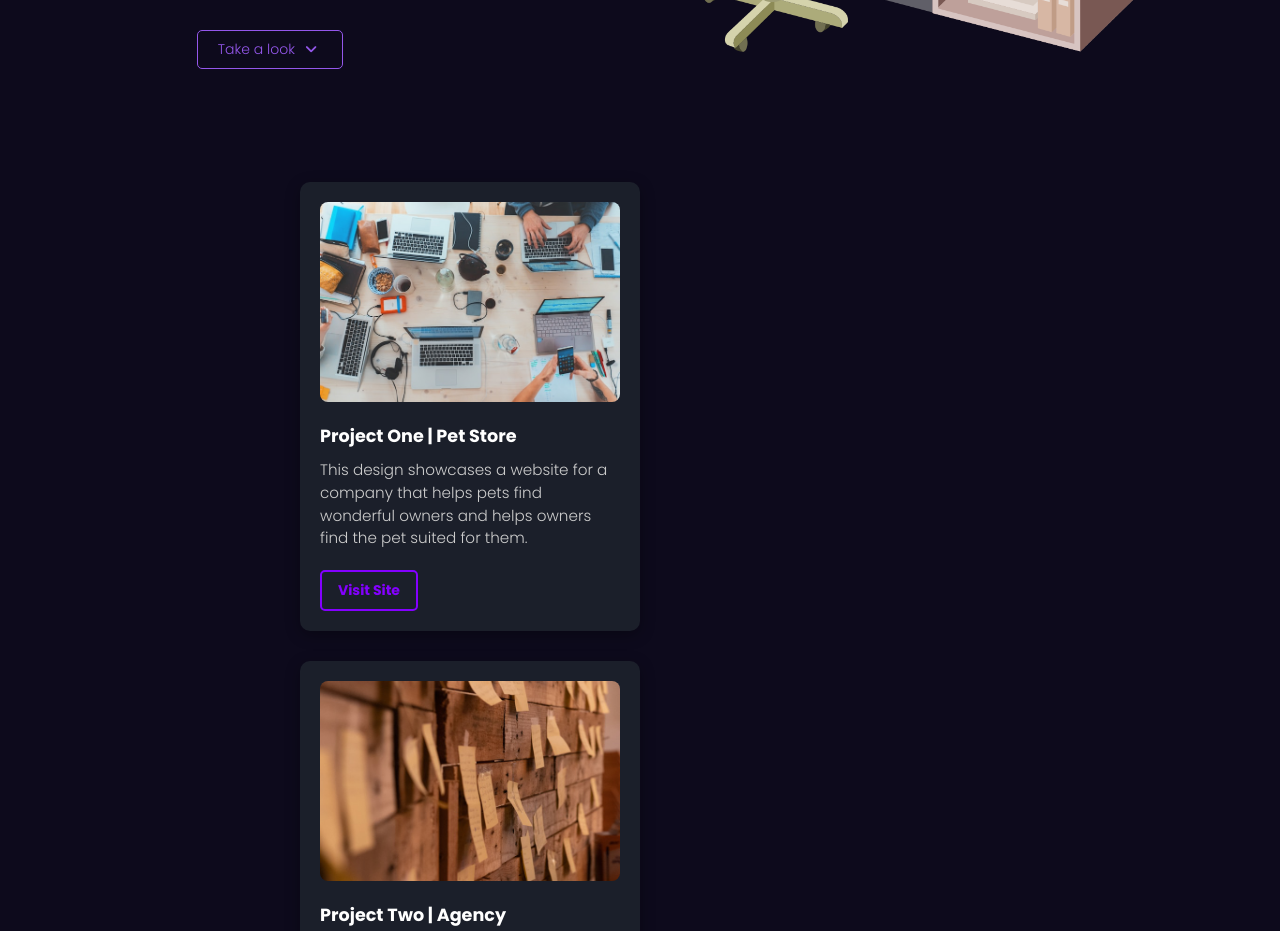
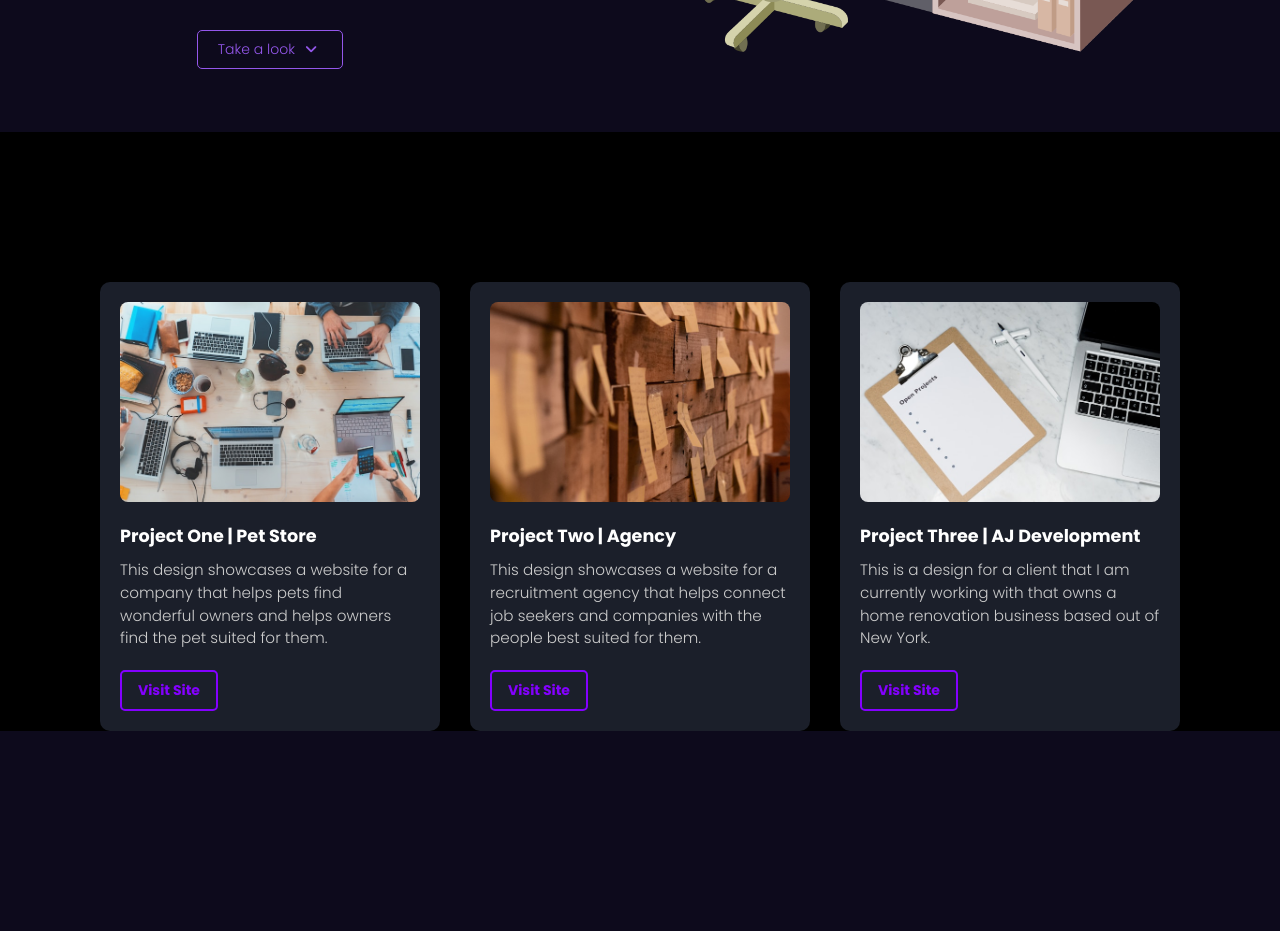
Before and after one commit to safi-salman/pf, a plain HTML site: page index.html in a window 1280 px wide. Shown: the part 700-1631 px from the top of the page. After the commit the page ends 1431 px from the top, so only its background shows below. Drawn offline with nearby package versions, Linux system fonts and the light colour scheme.

Commit message:
3rd Commit

```diff
--- a/index.html
+++ b/index.html
@@ -177,12 +177,14 @@
 
     .projects {
   display: flex; /* Arrange cards in a row */
-  justify-content: space-between; /* Add space between them */
+  justify-content: center; /* Add space between them */
   flex-wrap: wrap; /* Wrap on smaller screens */
-  padding: 50px 0px; /* Section padding */
+  padding: 150px 0px 0px 0px; /* Section padding */
+  align-items: center;
+  width: 100%;
   gap: 30px; /* Space between cards */
-  background-color: #0D0A1C; /* Dark background like rest of site */
-  margin: 0 300px 0 300px; /* for responsive remove margin and give paddings right 100px*/
+  background-color: #000000; /* Dark background like rest of site */
+ /* margin: 0 300px 0 300px;  for responsive remove margin and give paddings right 100px*/
 }
 
 
```
